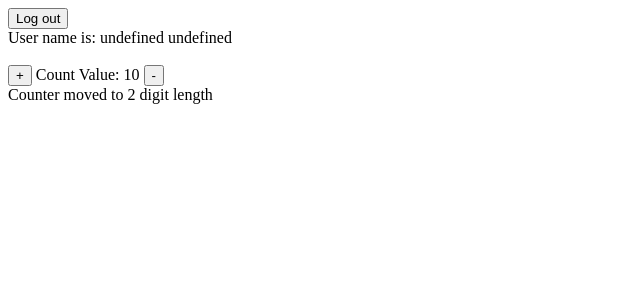
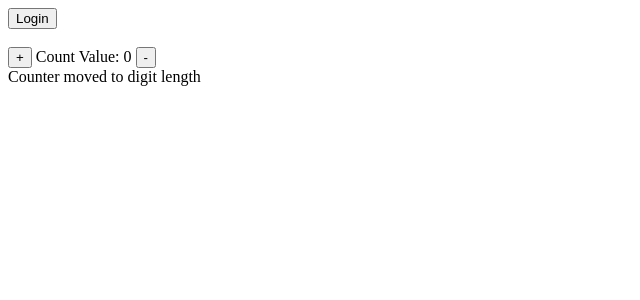
Before and after one commit to quackness/pinia-counter, a Vue app: page / in a window 1280 px wide. Shown: the top 300 px of the page, without its empty margins (0-640 px from the left). Built offline with nearby package versions, Linux system fonts and the light colour scheme.

Commit message:
store with composition API

```diff
--- a/src/components/HomeView.vue
+++ b/src/components/HomeView.vue
@@ -3,14 +3,12 @@ import Counter from "@/components/Counter.vue";
 import { useAuthStore } from "@/stores/auth";
 import { storeToRefs } from "pinia";
 const authStore = useAuthStore();
-// const { isAuthenticated, fullname } = storeToRefs(authStore);
+const { isAuthenticated, fullname } = storeToRefs(authStore);
 </script>
 
 <template>
   <main>
-    <div v-if="authStore.isAuthenticated">
-      User name is: {{ authStore.fullname }}
-    </div>
+    <div v-if="isAuthenticated">User name is: {{ fullname }}</div>
     <Counter />
   </main>
 </template>
--- a/src/stores/auth.js
+++ b/src/stores/auth.js
@@ -1,26 +1,23 @@
 import { defineStore } from 'pinia';
+import { ref, computed, reactive } from 'vue';
 
-export const useAuthStore = defineStore('auth', {
-  state: () => ({
-    isAuthenticated: true,
-    user: {}
-  }),
-  getters: {
-    fullname: (state) => `${state.user.first_name} ${state.user.last_name}`,
-  },
-  actions: {
-    logout() {
+export const useAuthStore = defineStore('auth', () => {
+  const isAuthenticated = ref(false);
+  const user = reactive({});
+  const fullname = computed(() => `${user.value.first_name} ${user.value.last_name}`);
+  function logout() {
     this.$patch((state) => {
       (state.isAuthenticated = false), (state.user = {});
-      });
-    },
-    async login() {
-      const res = await fetch("https://reqres.in/api/users/2?delay=2")
+    })
+  };
+
+  async function login() {
+    const res = await fetch("https://reqres.in/api/users/2")
     const { data } = await res.json()
     // console.log(data)
-      this.user = data;
+    this.user.value = data;
     this.isAuthenticated = true;
   }
   //use $state with a single item, and $patch with nested
-  }
+  return { login, logout, user, isAuthenticated, fullname }
 });
--- a/src/stores/counter.js
+++ b/src/stores/counter.js
@@ -1,25 +1,23 @@
 import { defineStore, storeToRefs } from 'pinia';
 import { useAuthStore } from './auth';
+import { ref, computed } from 'vue';
 
-export const useCounterStore = defineStore('counter', {
-  state: () => ({
-    count: 10,
-  }),
-  getters: {
-    countDigitLength: (state) => state.count.toString().length,
-  },
-  actions: {
-    increment() {
-      if (!this.isAuthenticated()) return;
-      this.count++;
-    },
-    decrement() {
-      if (!this.isAuthenticated()) return;
-      this.count--;
-    },
-    isAuthenticated() {
-      const authStore = useAuthStore();
-      return authStore.isAuthenticated
-    }
+export const useCounterStore = defineStore('counter', () => {
+  const count = ref(0);
+  const countDigitLength = computed(() => {
+    count.toString().length
+  })
+  function increment() {
+    if (!isAuthenticated()) return;
+    this.count++;
   }
+  function decrement() {
+    if (!isAuthenticated()) return;
+    this.count--;
+  }
+  function isAuthenticated() {
+    const authStore = useAuthStore();
+    return authStore.isAuthenticated
+  }
+  return { increment, decrement, count, countDigitLength }
 });
```
Lines whose indentation alone changed are shown as unchanged.
